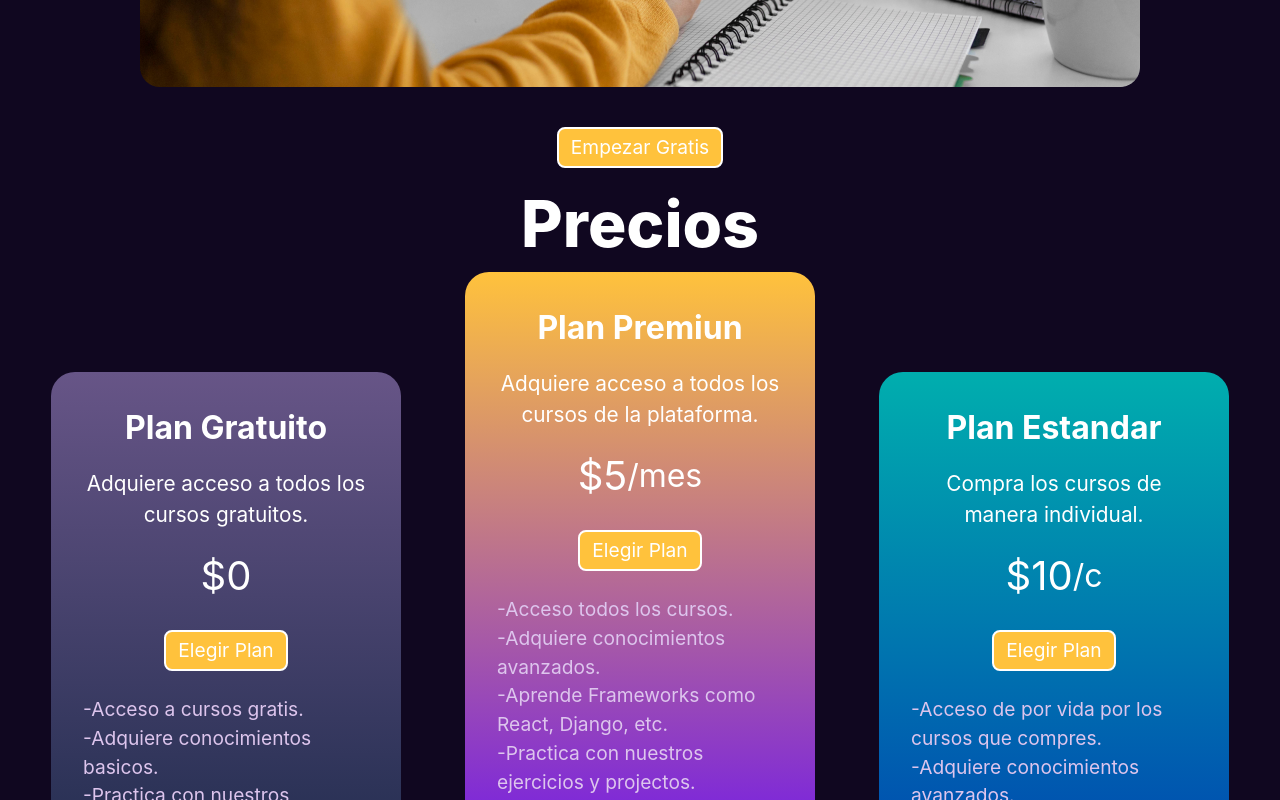
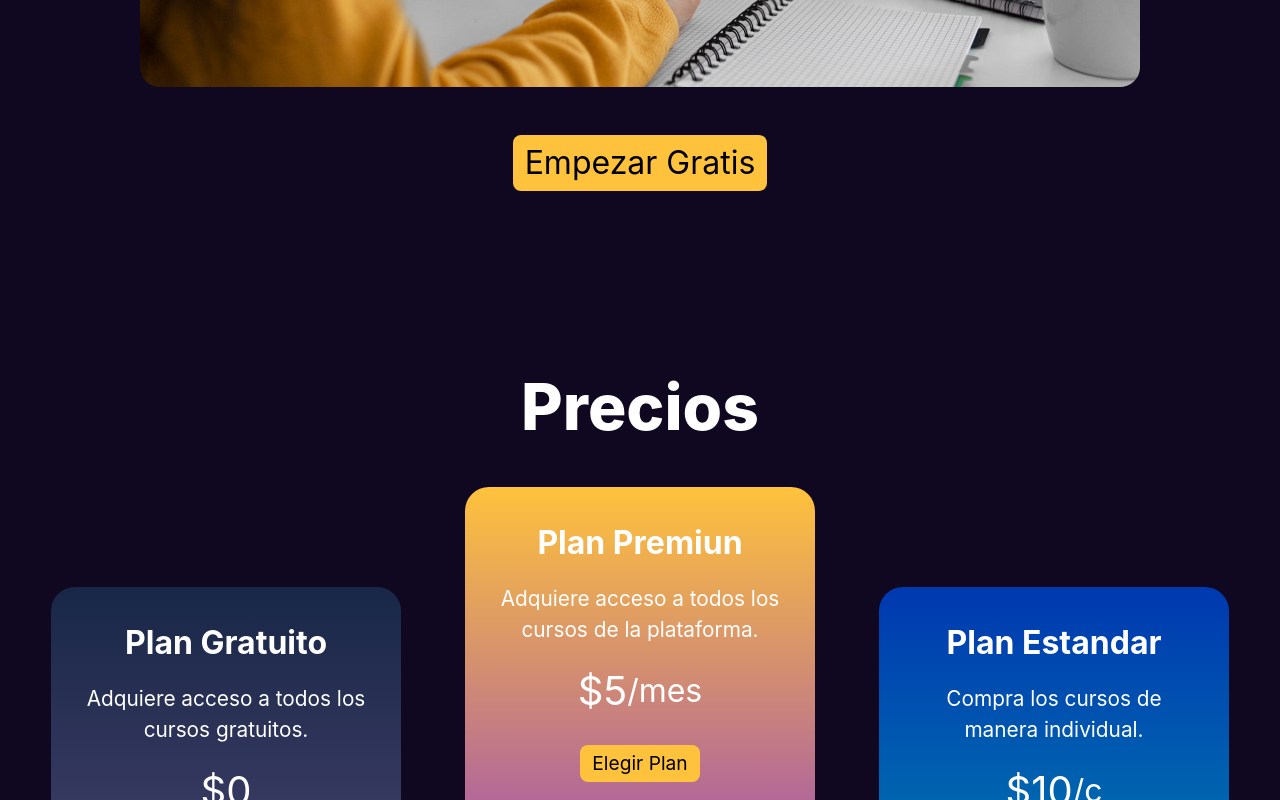
Before and after one commit to HackathonNicaragua2022/Intellikesh, a Next.js app in the folder spanishcodecamp_frontend/: page /homePage in a window 1280 px wide. Shown: the part 920-1720 px from the top of the page. Built offline with nearby package versions, Linux system fonts and the light colour scheme.

Commit message:
flatButton && fixes

```diff
--- /dev/null
+++ b/spanishcodecamp_frontend/components/FlatButton.tsx
@@ -0,0 +1,21 @@
+import { ButtonHTMLAttributes, FC } from "react";
+import { popFromDict } from "../utils/functions";
+
+interface ButtonProps
+  extends React.DetailedHTMLProps<
+    ButtonHTMLAttributes<HTMLButtonElement>,
+    HTMLButtonElement
+  > {}
+
+const FlatButton: FC<ButtonProps> = (props) => {
+  let className, label: string;
+  [props, className] = popFromDict(props, "className");
+  return (
+    <button
+      className={`px-3 py-1 m-2 duration-300 text-black rounded-lg text-[1.2rem] bg-yellow hover:bg-white ${className}`}
+      {...props}
+    />
+  );
+};
+
+export default FlatButton;
--- a/spanishcodecamp_frontend/components/PriceCard.tsx
+++ b/spanishcodecamp_frontend/components/PriceCard.tsx
@@ -1,5 +1,5 @@
 import React, { FC } from "react";
-import Button from "./Button";
+import FlatButton from "./FlatButton";
 
 interface Topic {
   name: string;
@@ -16,14 +16,14 @@ interface PriceCard {
 
 const PriceCard: FC<PriceCard> = (props) => {
   const style: Record<number, string> = {
-    1: "bg-gradient-to-t from-[#182747] to-[#675587]",
+    1: "bg-gradient-to-t from-[#675587] to-[#182747]",
     2: "bg-gradient-to-t from-purple to-yellow",
-    3: "bg-gradient-to-t from-[#0038B0] to-[#00AEAE]",
+    3: "bg-gradient-to-t from-[#00AEAE] to-[#0038B0]",
   };
 
   return (
     <div
-      className={`flex flex-col items-center text-white py-8 px-[2rem] gap-4 rounded-3xl
+      className={`flex flex-col mt-8 hover:mb-[2rem] duration-300 items-center text-white py-8 px-[2rem] gap-4 rounded-3xl
       ${style[props.type]} ${
         props.type === 2 ? "h-[670px]" : "h-[570px]"
       } w-[350px]`}
@@ -34,12 +34,7 @@ const PriceCard: FC<PriceCard> = (props) => {
         <span className="text-[2.5rem]">{props.price}</span>
         <span className="text-[2rem]">{props.priceType}</span>
       </div>
-      <Button
-        className="text-black duration-300 border-0 bg-yellow"
-        formAction="submit"
-      >
-        Elegir Plan
-      </Button>
+      <FlatButton formAction="submit">Elegir Plan</FlatButton>
       <ul className="text-gray text-[1.2rem]">
         {props?.contain.map((topic, index) => (
           <li key={`${index}`}>{`-${topic?.name}`}</li>
--- a/spanishcodecamp_frontend/components/Price.tsx
+++ b/spanishcodecamp_frontend/components/PriceSection.tsx
@@ -1,7 +1,7 @@
 import React from "react";
 import PriceCard from "./PriceCard";
 
-const Price = () => {
+const PriceSection = () => {
   const premiun = [
     {
       name: "Acceso todos los cursos.",
@@ -33,7 +33,7 @@ const Price = () => {
   ];
 
   return (
-    <div className="flex flex-col items-center text-white">
+    <div className="flex flex-col items-center text-white mt-[10rem]">
       <span className="text-[4rem] font-extrabold">Precios</span>
       <div className="flex items-end gap-[4rem]">
         <PriceCard
@@ -65,4 +65,4 @@ const Price = () => {
   );
 };
 
-export default Price;
+export default PriceSection;
--- a/spanishcodecamp_frontend/pages/homePage.tsx
+++ b/spanishcodecamp_frontend/pages/homePage.tsx
@@ -2,7 +2,8 @@ import React from "react";
 import User from "../assets/img/user.png";
 import Image from "next/image";
 import Button from "../components/Button";
-import Price from "../components/Price";
+import FlatButton from "../components/FlatButton";
+import PriceSection from "../components/PriceSection";
 
 const HomePage = () => {
   return (
@@ -19,13 +20,10 @@ const HomePage = () => {
         </span>
       </div>
       <Image src={User} alt="user-image" />
-      <Button
-        className="mt-10 text-black duration-300 border-0 bg-yellow hover:bg-gradient-to-r from-purple to-yellow"
-        formAction="submit"
-      >
+      <FlatButton className="text-[2rem] mt-[3rem]" formAction="submit">
         Empezar Gratis
-      </Button>
-      <Price />
+      </FlatButton>
+      <PriceSection />
     </div>
   );
 };
```
